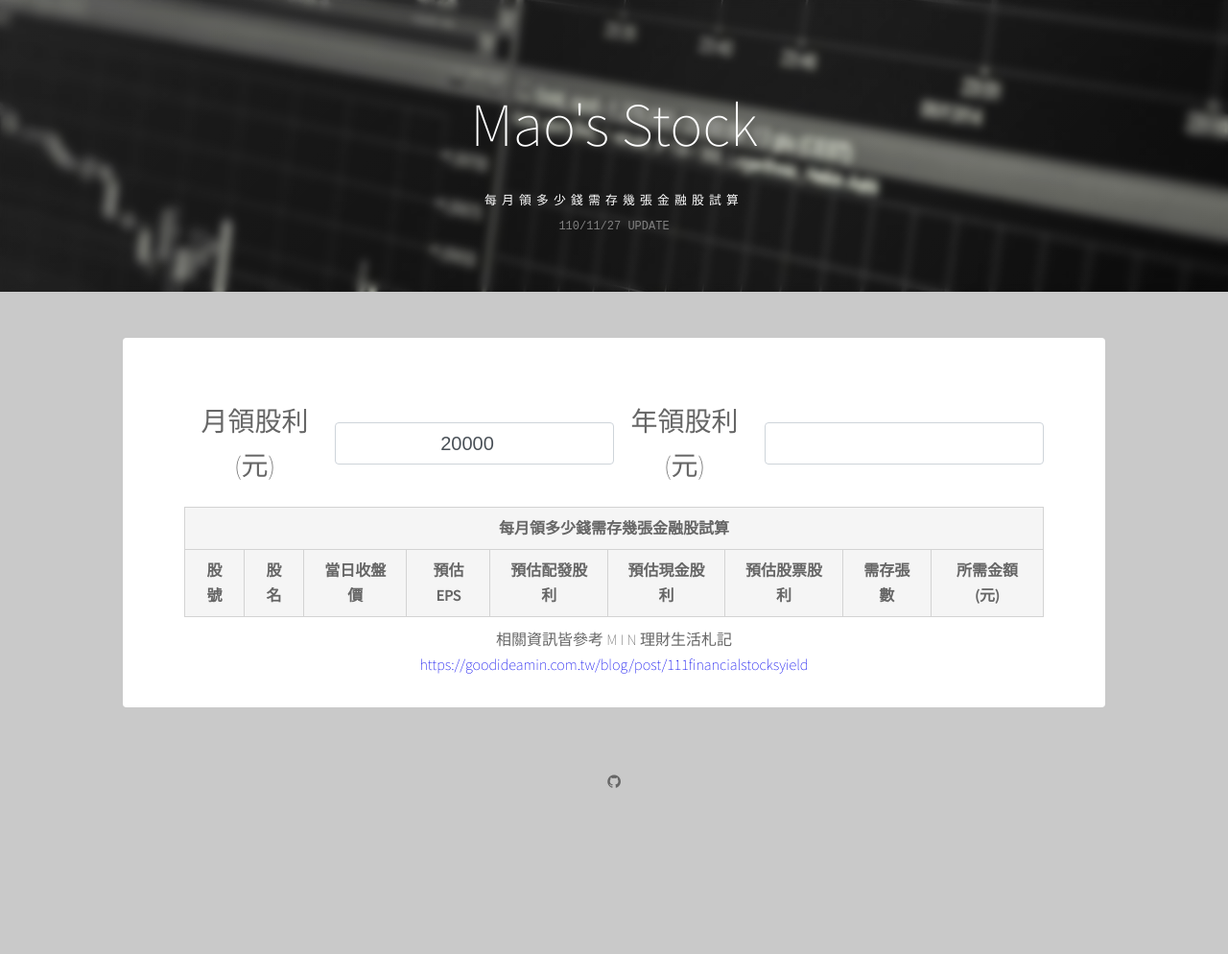
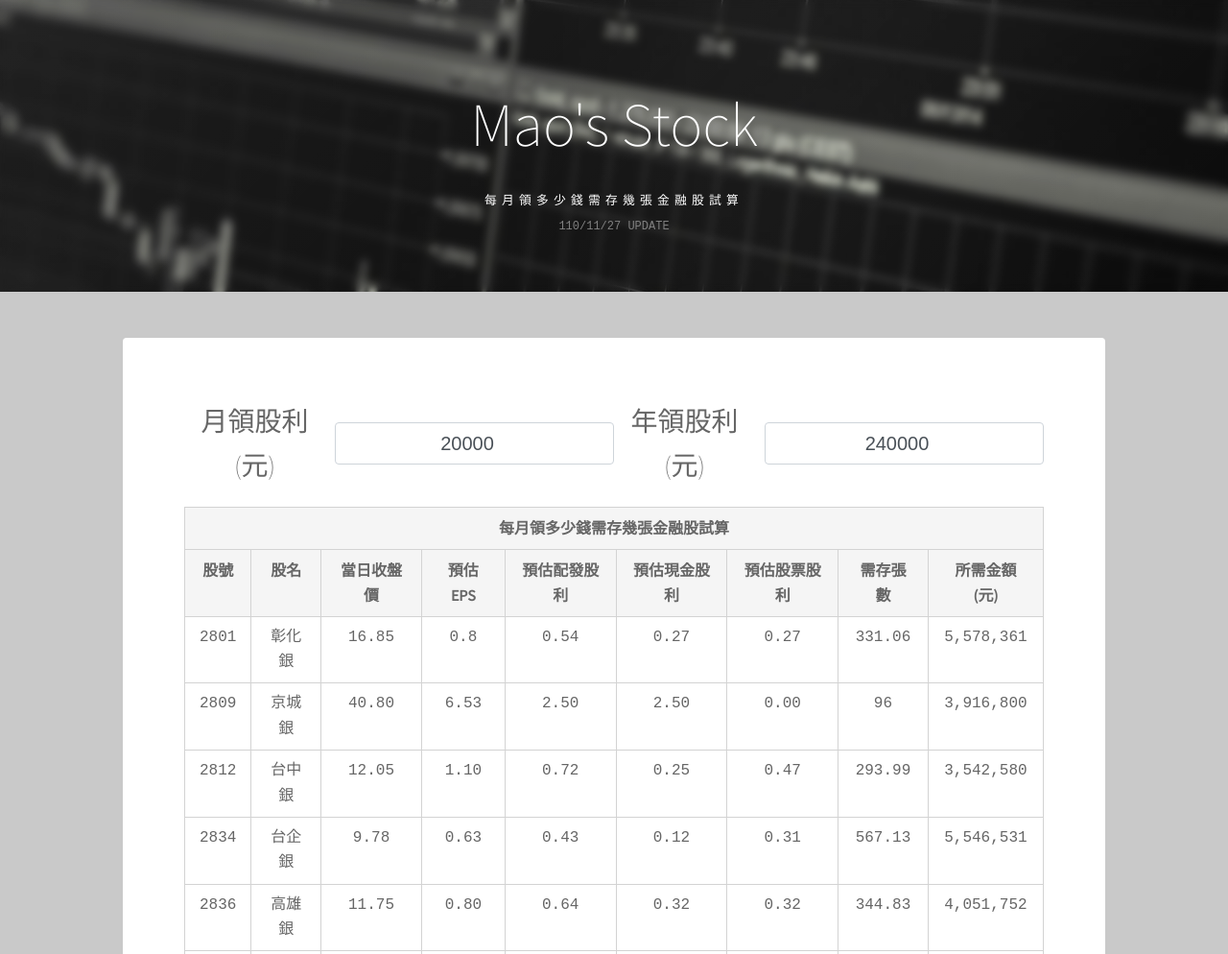
Before and after one commit to mao0507/FinancialStocks, a plain HTML site: page index.html in a window 1280 px wide. Shown: the top 994 px of the page at 96% size. Before the commit the page ends 860 px from the top, so only its background shows below. Drawn offline with nearby package versions, Linux system fonts and the light colour scheme.

Commit message:
update main.js

```diff
--- a/index.html
+++ b/index.html
@@ -24,7 +24,12 @@
     <!-- js -->
     <script src="script/main.js" defer="defer"></script>
 
-
+    <script>
+        console.log('html')
+        var a = 'json/data.json'
+        var b = Mao.tools.get(a)
+        console.log(b)
+    </script>
     <!-- title -->
     <title>每月領多少錢需存幾張金融股</title>
 </head>
--- a/script/main.js
+++ b/script/main.js
@@ -18,12 +18,12 @@ var vm = new Vue({
     methods: {
         //取得股票資訊
         getStock() {
-            let local = (window.local.href.index('loaclhost') != -1)
+            let local = (window.location.href)
             let path
-            if (local) {
-                path = 'https://mao0507.github.io/FinancialStocks/data/json'
+            if (local.indexOf('localhost') == -1) {
+                path = 'json/data.json'
             } else {
-                path = 'json/data.json'
+                path = '/json/data.json'
             }
 
 
```
